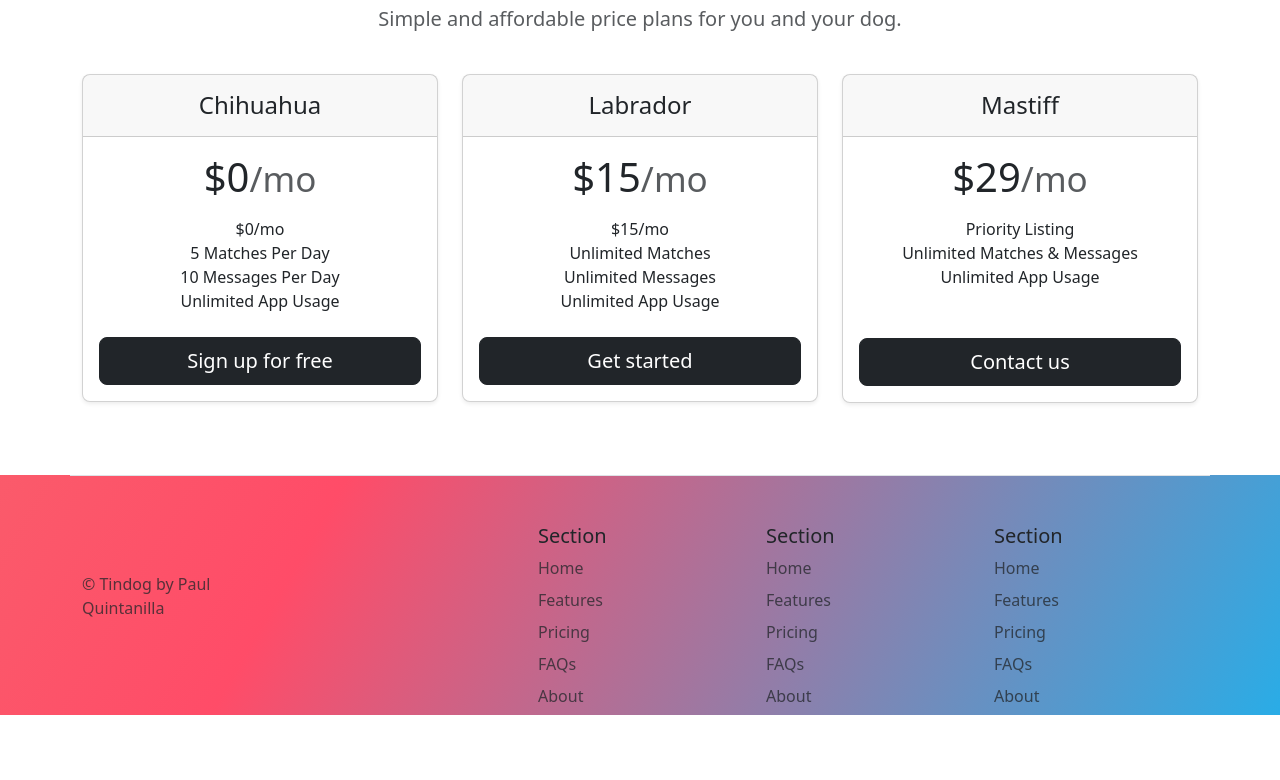
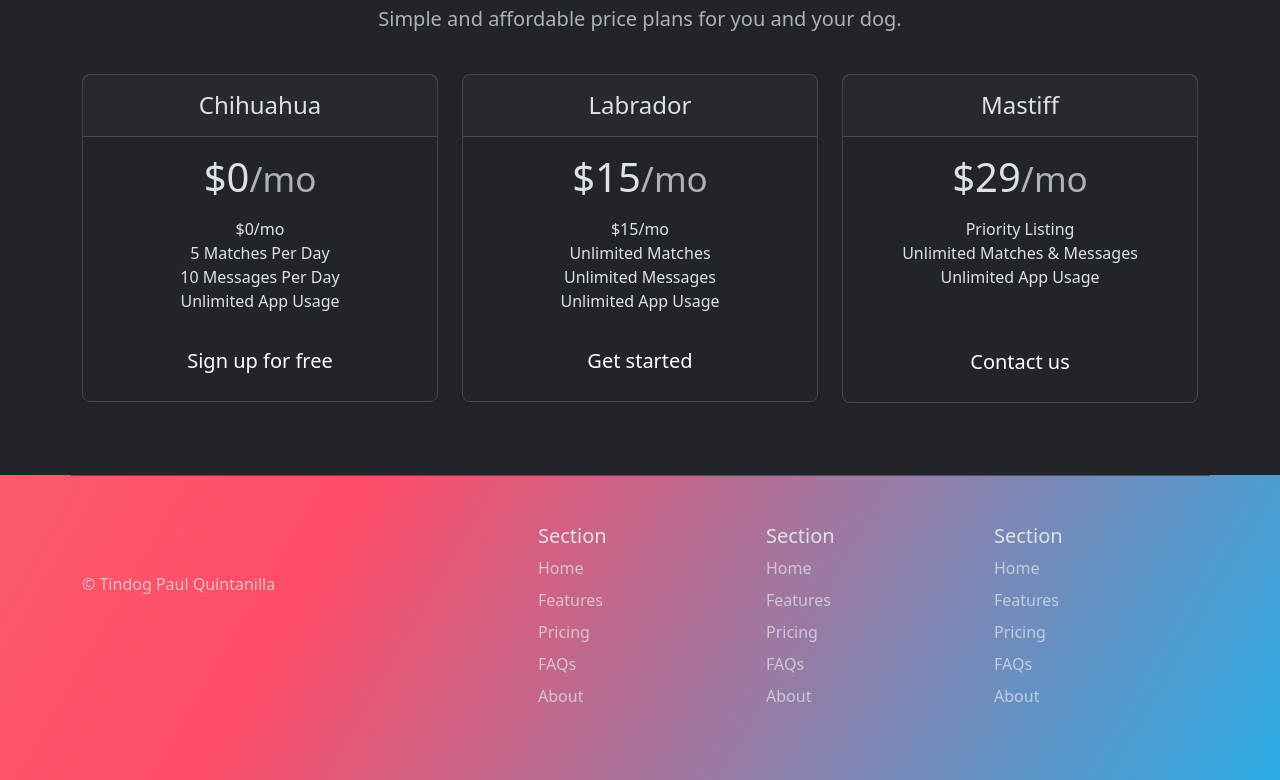
Before and after one commit to Paulq02/Tinder_Dog, a plain HTML site: page index.html in a window 1280 px wide. Shown: the part 1745-2525 px from the top of the page. Drawn offline with nearby package versions, Linux system fonts and the light colour scheme.

Commit message:
Add files via upload

```diff
--- a/css/style.css
+++ b/css/style.css
@@ -71,7 +71,3 @@
 #pricing {
   padding-top: 50px;
 }
-
-#footer {
-  height: 30vh;
-}
--- a/index.html
+++ b/index.html
@@ -1,5 +1,5 @@
 <!DOCTYPE html>
-<html lang="en">
+<html lang="en" data-bs-theme="dark">
 
 <head>
   <meta charset="UTF-8">
@@ -181,12 +181,12 @@
   <!-- Footer -->
   <section id="footer" class="gradient-background">
     <div class="container">
-      <footer class="row row-cols-1 row-cols-sm-2 row-cols-md-5 py-5 my-5 border-top">
+      <footer class="row row-cols-1 row-cols-sm-2 row-cols-md-5 py-5 mt-5 border-top">
         <div class="col mb-3">
           <a href="/" class="d-flex align-items-center mb-3 link-body-emphasis text-decoration-none">
             <svg class="bi me-2" width="40" height="32"><use xlink:href="#bootstrap"></use></svg>
           </a>
-          <p class="text-body-secondary">© Tindog by Paul Quintanilla</p>
+          <p class="text-body-secondary">© Tindog Paul Quintanilla</p>
         </div>
 
         <div class="col mb-3">
@@ -229,7 +229,7 @@
     </div>
 
   </section>
-  <script src="https://cdn.jsdelivr.net/npm/bootstrap@5.3.3/dist/js/bootstrap.bundle.min.js" integrity="sha384-YvpcrYf0tY3lHB60NNkmXc5s9fDVZLESaAA55NDzOxhy9GkcIdslK1eN7N6jIeHz" crossorigin="anonymous"></script>
+
 </body>
 
 </html>
```
